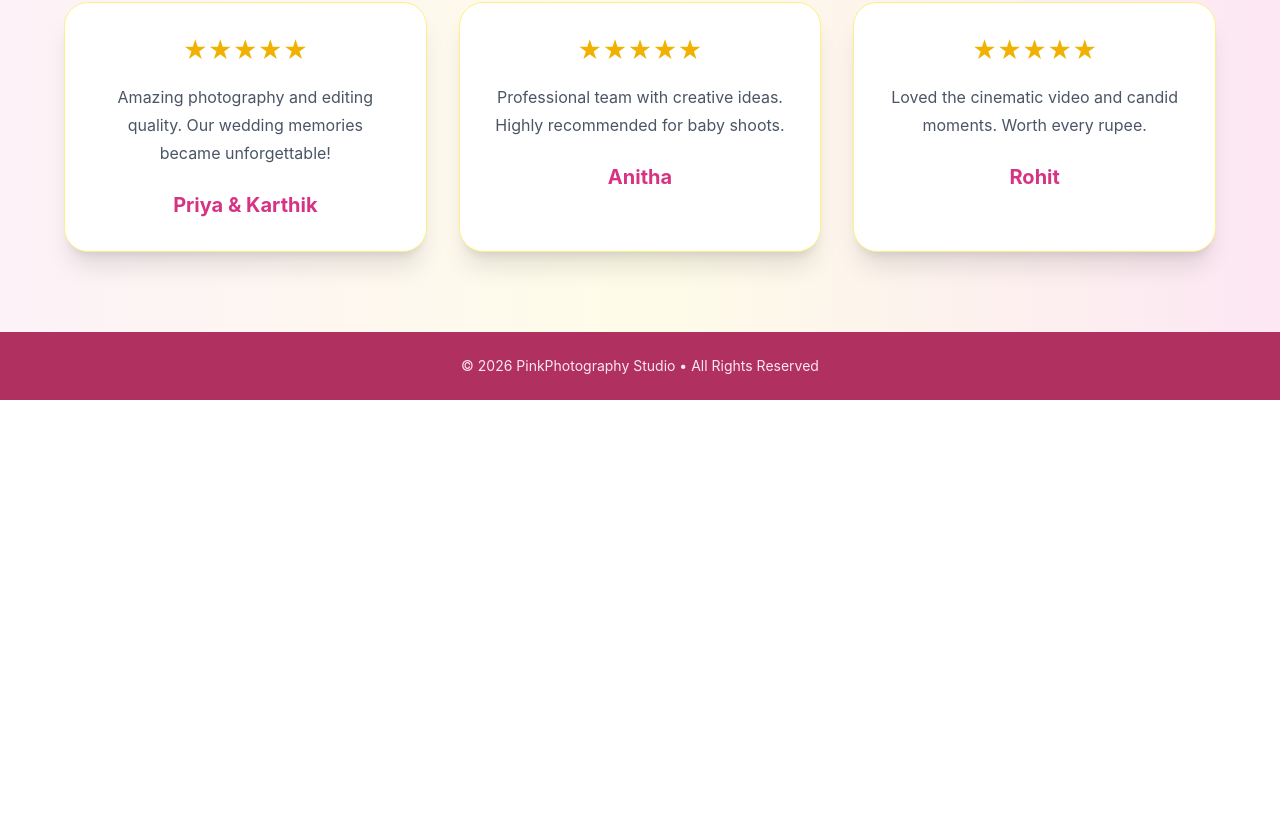
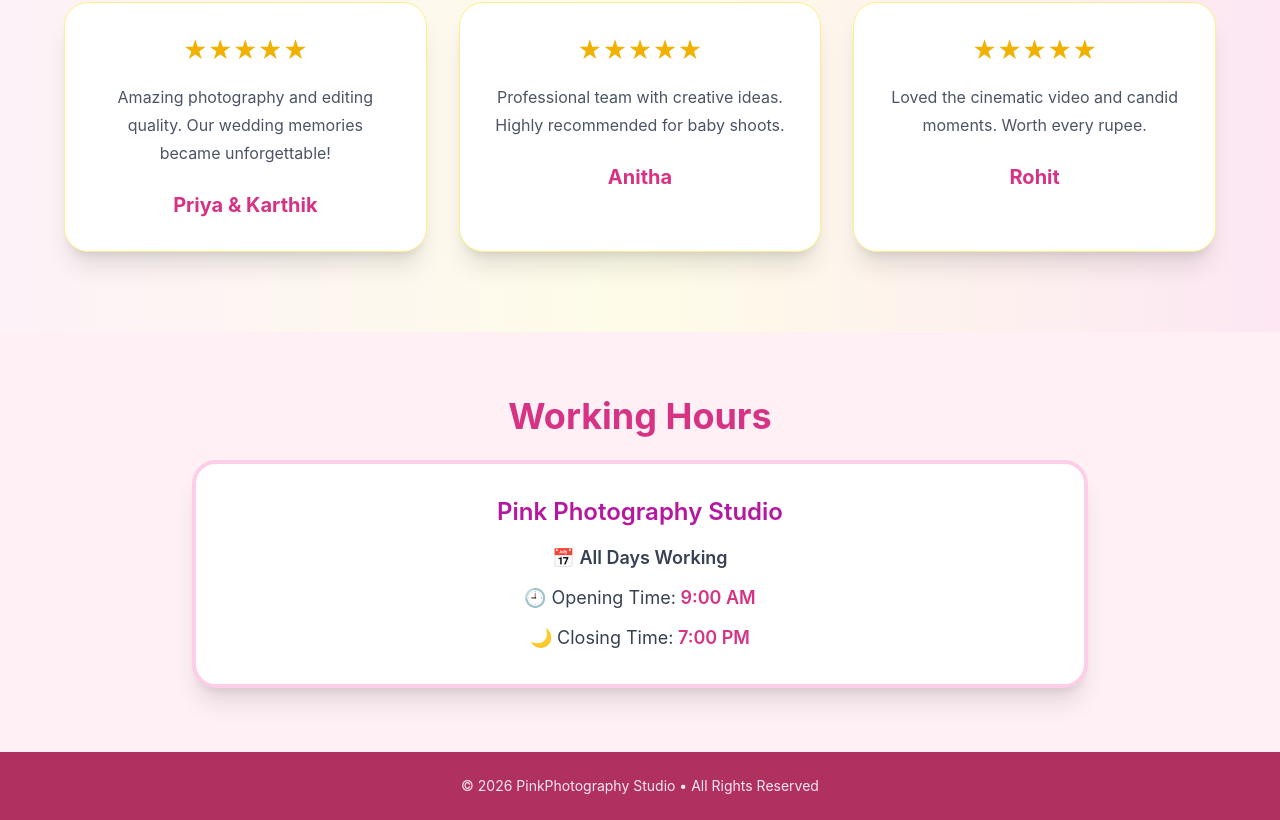
Before and after one commit to sujithaNirmal209/pink-photography, a React (Vite) app: page / in a window 1280 px wide. Shown: the part 4257-5077 px from the top of the page. Before the commit the page ends 4657 px from the top, so only its background shows below. Built offline with nearby package versions, Linux system fonts and the light colour scheme.

Commit message:
updated website

```diff
--- a/src/Home.jsx
+++ b/src/Home.jsx
@@ -431,6 +431,45 @@ export default function Home() {
   </div>
 
 </section>
+
+{/* Working Hours Section */}
+<section className="bg-[#fff0f6] py-16 px-6">
+  <div className="max-w-4xl mx-auto text-center">
+
+    <h2 className="text-4xl font-bold text-[#d63384] mb-6">
+      Working Hours
+    </h2>
+
+    <div className="bg-white shadow-xl rounded-3xl p-8 border-4 border-pink-200">
+
+      <h3 className="text-2xl font-semibold text-[#b5179e] mb-4">
+        Pink Photography Studio
+      </h3>
+
+      {/* All Days Working */}
+      <p className="text-lg text-gray-700 mb-3">
+        📅 <span className="font-semibold">All Days Working</span>
+      </p>
+
+      {/* Opening Time */}
+      <p className="text-lg text-gray-700 mb-3">
+        🕘 Opening Time:
+        <span className="font-semibold text-[#d63384]">
+          {" "}9:00 AM
+        </span>
+      </p>
+
+      {/* Closing Time */}
+      <p className="text-lg text-gray-700">
+        🌙 Closing Time:
+        <span className="font-semibold text-[#d63384]">
+          {" "}7:00 PM
+        </span>
+      </p>
+
+    </div>
+  </div>
+</section>
       {/* Footer */}
       <footer className="bg-[#b03060] text-pink-100 py-6 text-center text-sm">
         © 2026 PinkPhotography Studio • All Rights Reserved
```
